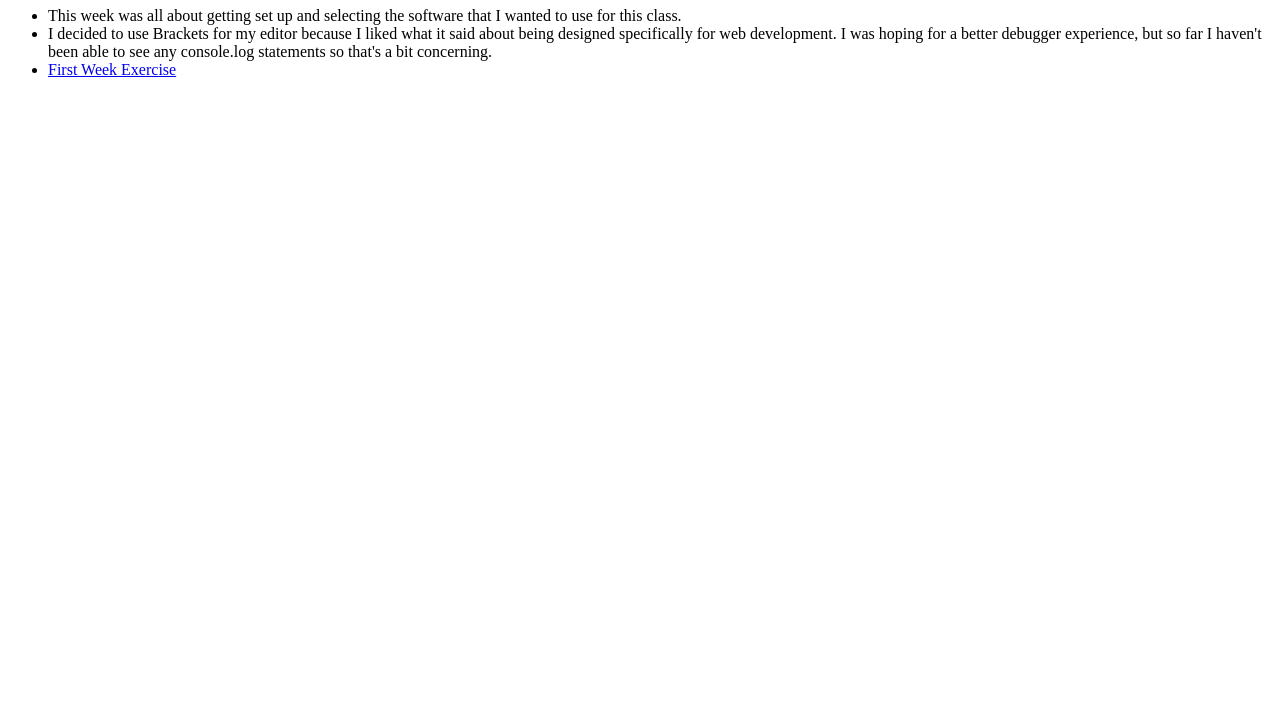
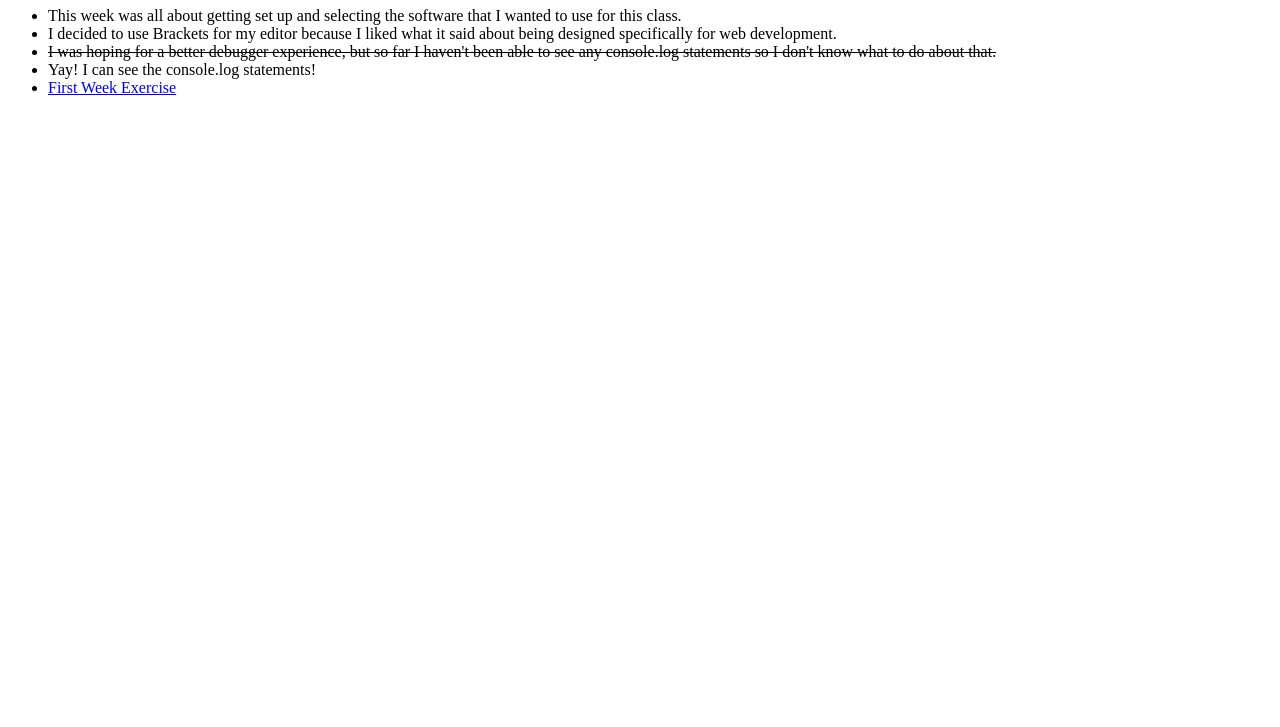
Before and after one commit to seleneclark/WebDev, a plain HTML site: page week1/index.html in a window 1280 px wide. Shown: the part 73-800 px from the top of the page. Drawn offline with Linux system fonts and the light colour scheme.

Commit message:
Week 1 notes. Console log showing up in the browser

```diff
--- a/js/main.js
+++ b/js/main.js
@@ -11,6 +11,7 @@
 ]
 
 function createList(){
+    console.log("Console.log = Hello. This has been logged to the console")
     for (var i=0; i < links.length; i++){
         var listOfWeeks = document.getElementById("myList").innerHTML +=
             '<li>' + '<a href="'+links[i].url+'">'+links[i].label+'</a>'+'</li>'
--- a/week1/index.html
+++ b/week1/index.html
@@ -13,10 +13,11 @@
     <h1>Week 1 Page</h1>
     <ul>
         <li>This week was all about getting set up and selecting the software that I wanted to use for this class.
-        </li>
-        <li>I decided to use Brackets for my editor because I liked what it said about being designed specifically for
-        web development.  I was hoping for a better debugger experience, but so far I haven't been able to see
-        any console.log statements so that's a bit concerning. </li>
+        </li><li>I decided to use Brackets for my editor because I liked what it said about being designed specifically for
+        web development.
+        </li><li><strike>I was hoping for a better debugger experience, but so far I haven't been able to see
+        any console.log statements so I don't know what to do about that. </strike>
+        </li><li> Yay! I can see the console.log statements!
 
         <li><a href="story_html.html">First Week Exercise</a></li>
     </ul>
```
Also changed, not shown: index.html (+0 -23 lines). Lines whose indentation alone changed are shown as unchanged.
